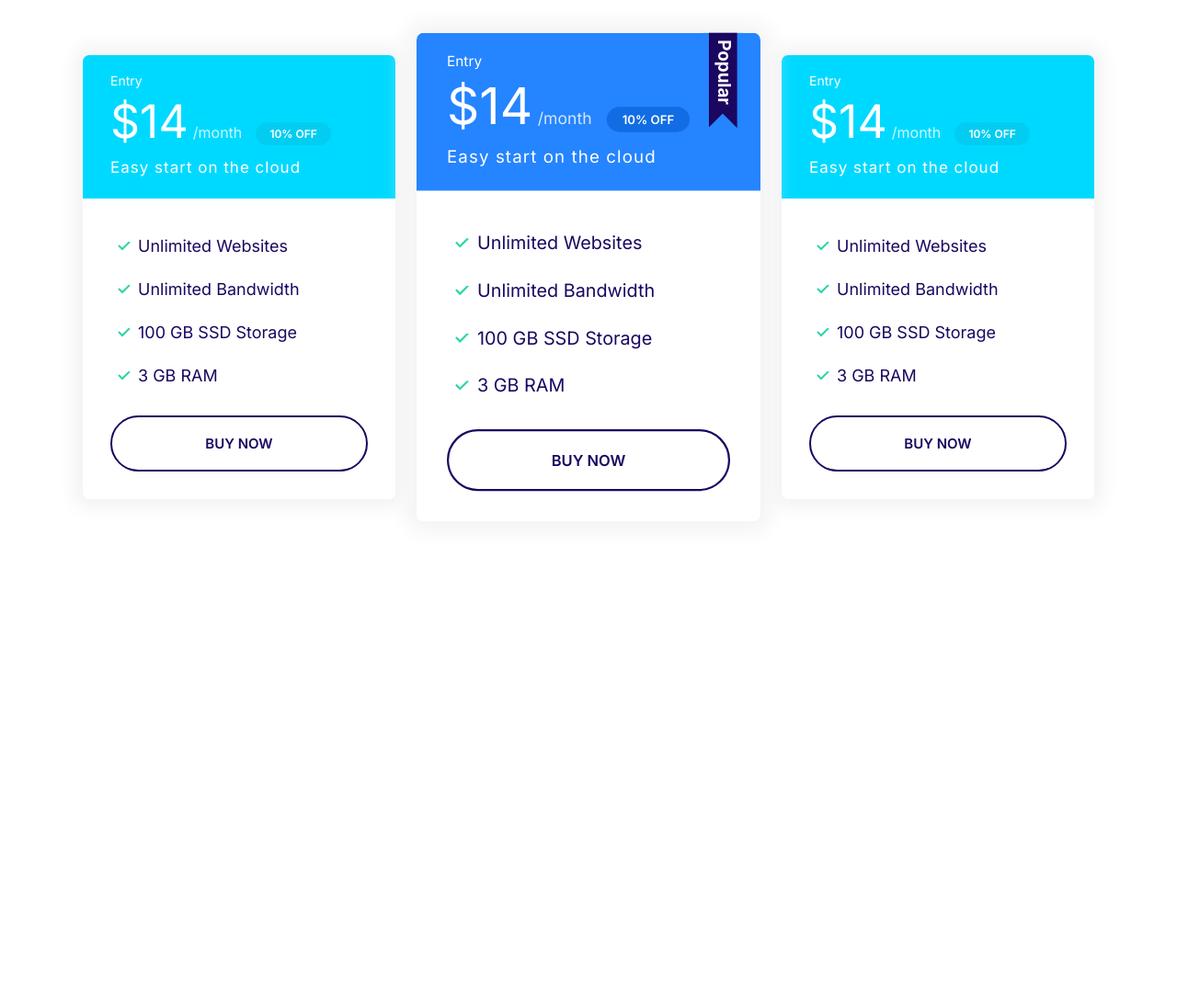
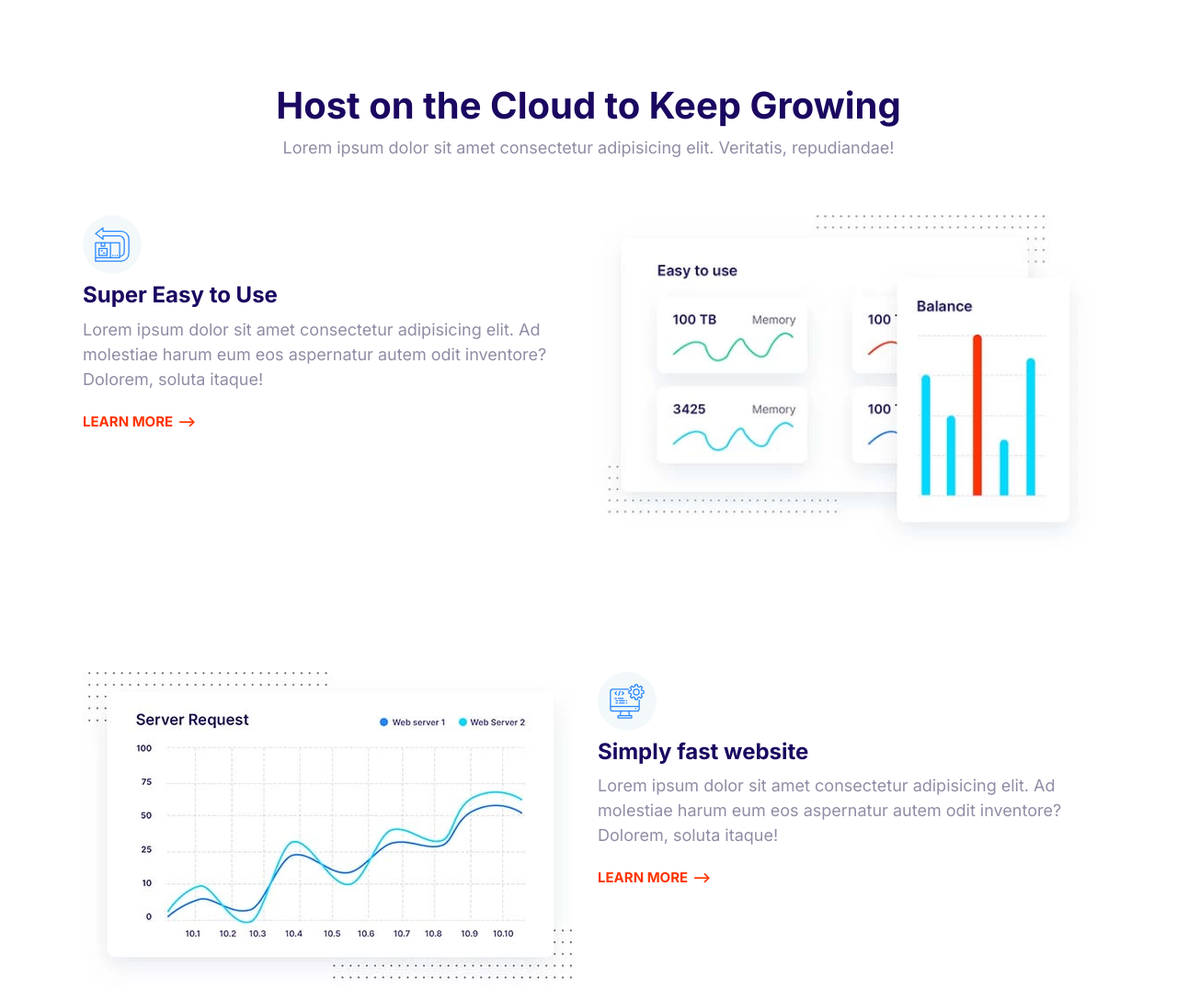
Before and after one commit to ogomola/ojmoshify, a plain HTML site: page index.html in a window 1280 px wide. Shown: the top 1088 px of the page at 92% size. Before the commit the page ends 800 px from the top, so only its background shows below. Drawn offline with Linux system fonts and the light colour scheme.

Commit message:
Define Features Block

```diff
--- a/css/styles.css
+++ b/css/styles.css
@@ -760,3 +760,27 @@ a {
   max-width: 500px;
   margin: 0 auto;
 }
+
+/* Features */
+.feature {
+  gap: 4rem 2rem;
+  margin: 12rem 0;
+}
+
+.feature:first-of-type {
+  margin-top: 6rem;
+}
+
+.feature__heading {
+  margin: 1rem 0;
+}
+
+.feature__image {
+  width: 100%;
+}
+
+@media screen and (min-width: 768px) {
+  .feature:nth-of-type(even) .feature__content {
+    order: 2;
+  }
+}
--- a/index.html
+++ b/index.html
@@ -14,69 +14,122 @@
     <link rel="stylesheet" href="css/styles.css" />
   </head>
   <body>
-    <section class="block container block-plans">
-      <div class="grid grid--1x3">
-        <div class="plan">
-          <div class="card card--secondary">
-            <header class="card__header">
-              <h3 class="plan__name">Entry</h3>
-              <span class="plan__price">$14</span>
-              <span class="plan__billing-cycle">/month</span>
-              <span class="badge badge--secondary badge--small">10% OFF</span>
-              <span class="plan__description">Easy start on the cloud</span>
-            </header>
-            <div class="card__body">
-              <ul class="list list--tick">
-                <li class="list__item">Unlimited Websites</li>
-                <li class="list__item">Unlimited Bandwidth</li>
-                <li class="list__item">100 GB SSD Storage</li>
-                <li class="list__item">3 GB RAM</li>
-              </ul>
-              <button class="btn btn--outline btn--block">Buy Now</button>
-            </div>
-          </div>
+    <section class="block container">
+      <header class="block__header">
+        <h2>Host on the Cloud to Keep Growing</h2>
+        <p>
+          Lorem ipsum dolor sit amet consectetur adipisicing elit. Veritatis,
+          repudiandae!
+        </p>
+      </header>
+      <article class="grid grid--1x2 feature">
+        <div class="feature__content">
+          <span class="icon-container">
+            <svg class="icon icon--primary">
+              <use xlink:href="images/sprite.svg#easy"></use>
+            </svg>
+          </span>
+          <h3 class="feature__heading">Super Easy to Use</h3>
+          <p>
+            Lorem ipsum dolor sit amet consectetur adipisicing elit. Ad
+            molestiae harum eum eos aspernatur autem odit inventore? Dolorem,
+            soluta itaque!
+          </p>
+          <a href="#" class="link-arrow">Learn More</a>
         </div>
-        <div class="plan plan--popular">
-          <div class="card card--primary">
-            <header class="card__header">
-              <h3 class="plan__name">Entry</h3>
-              <span class="plan__price">$14</span>
-              <span class="plan__billing-cycle">/month</span>
-              <span class="badge badge--primary badge--small">10% OFF</span>
-              <span class="plan__description">Easy start on the cloud</span>
-            </header>
-            <div class="card__body">
-              <ul class="list list--tick">
-                <li class="list__item">Unlimited Websites</li>
-                <li class="list__item">Unlimited Bandwidth</li>
-                <li class="list__item">100 GB SSD Storage</li>
-                <li class="list__item">3 GB RAM</li>
-              </ul>
-              <button class="btn btn--outline btn--block">Buy Now</button>
-            </div>
-          </div>
+        <picture>
+          <source
+            type="image/webp"
+            srcset="images/easy.webp 1x, images/easy@2x.webp 2x"
+          />
+          <source
+            type="image/jpg"
+            srcset="images/easy.jpg 1x, images/easy@2x.jpg 2x"
+          />
+          <img class="feature__image" src="images/easy@2x.jpg" alt="" />
+        </picture>
+      </article>
+      <article class="grid grid--1x2 feature">
+        <div class="feature__content">
+          <span class="icon-container">
+            <svg class="icon icon--primary">
+              <use xlink:href="images/sprite.svg#computer"></use>
+            </svg>
+          </span>
+          <h3 class="feature__heading">Simply fast website</h3>
+          <p>
+            Lorem ipsum dolor sit amet consectetur adipisicing elit. Ad
+            molestiae harum eum eos aspernatur autem odit inventore? Dolorem,
+            soluta itaque!
+          </p>
+          <a href="#" class="link-arrow">Learn More</a>
         </div>
-        <div class="plan">
-          <div class="card card--secondary">
-            <header class="card__header">
-              <h3 class="plan__name">Entry</h3>
-              <span class="plan__price">$14</span>
-              <span class="plan__billing-cycle">/month</span>
-              <span class="badge badge--secondary badge--small">10% OFF</span>
-              <span class="plan__description">Easy start on the cloud</span>
-            </header>
-            <div class="card__body">
-              <ul class="list list--tick">
-                <li class="list__item">Unlimited Websites</li>
-                <li class="list__item">Unlimited Bandwidth</li>
-                <li class="list__item">100 GB SSD Storage</li>
-                <li class="list__item">3 GB RAM</li>
-              </ul>
-              <button class="btn btn--outline btn--block">Buy Now</button>
-            </div>
-          </div>
+        <picture>
+          <source
+            type="image/webp"
+            srcset="images/fast.webp 1x, images/fast@2x.webp 2x"
+          />
+          <source
+            type="image/jpg"
+            srcset="images/fast.jpg 1x, images/fast@2x.jpg 2x"
+          />
+          <img class="feature__image" src="images/fast@2x.jpg" alt="" />
+        </picture>
+      </article>
+      <article class="grid grid--1x2 feature">
+        <div class="feature__content">
+          <span class="icon-container">
+            <svg class="icon icon--primary">
+              <use xlink:href="images/sprite.svg#settings"></use>
+            </svg>
+          </span>
+          <h3 class="feature__heading">WordPress made easy</h3>
+          <p>
+            Lorem ipsum dolor sit amet consectetur adipisicing elit. Ad
+            molestiae harum eum eos aspernatur autem odit inventore? Dolorem,
+            soluta itaque!
+          </p>
+          <a href="#" class="link-arrow">Learn More</a>
         </div>
-      </div>
+        <picture>
+          <source
+            type="image/webp"
+            srcset="images/wordpress.webp 1x, images/wordpress@2x.webp 2x"
+          />
+          <source
+            type="image/jpg"
+            srcset="images/wordpress.jpg 1x, images/wordpress@2x.jpg 2x"
+          />
+          <img class="feature__image" src="images/wordpress@2x.jpg" alt="" />
+        </picture>
+      </article>
+      <article class="grid grid--1x2 feature">
+        <div class="feature__content">
+          <span class="icon-container">
+            <svg class="icon icon--primary">
+              <use xlink:href="images/sprite.svg#clock"></use>
+            </svg>
+          </span>
+          <h3 class="feature__heading">24/7 Expert Support</h3>
+          <p>
+            Lorem ipsum dolor sit amet consectetur adipisicing elit. Ad
+            molestiae harum eum eos aspernatur autem odit inventore? Dolorem,
+            soluta itaque!
+          </p>
+          <a href="#" class="link-arrow">Learn More</a>
+        </div>
+        <picture>
+          <source
+            type="image/webp"
+            srcset="images/support.webp 1x, images/support@2x.webp 2x"
+          />
+          <source
+            type="image/jpg"
+            srcset="images/support.jpg 1x, images/support@2x.jpg 2x"
+          />
+          <img class="feature__image" src="images/support@2x.jpg" alt="" />
+        </picture>
+      </article>
     </section>
     <script src="js/main.js"></script>
   </body>
```
Also changed, not shown: components/features_block.html (added, +113 -0 lines), images/easy.jpg (added), images/easy.webp (added), images/easy@2x.jpg (added), images/easy@2x.webp (added), images/fast.jpg (added), images/fast.webp (added), images/fast@2x.jpg (added), images/fast@2x.webp (added), images/support.jpg (added), images/support.webp (added), images/support@2x.jpg (added), images/support@2x.webp (added), images/wordpress.jpg (added), 3 more files.
